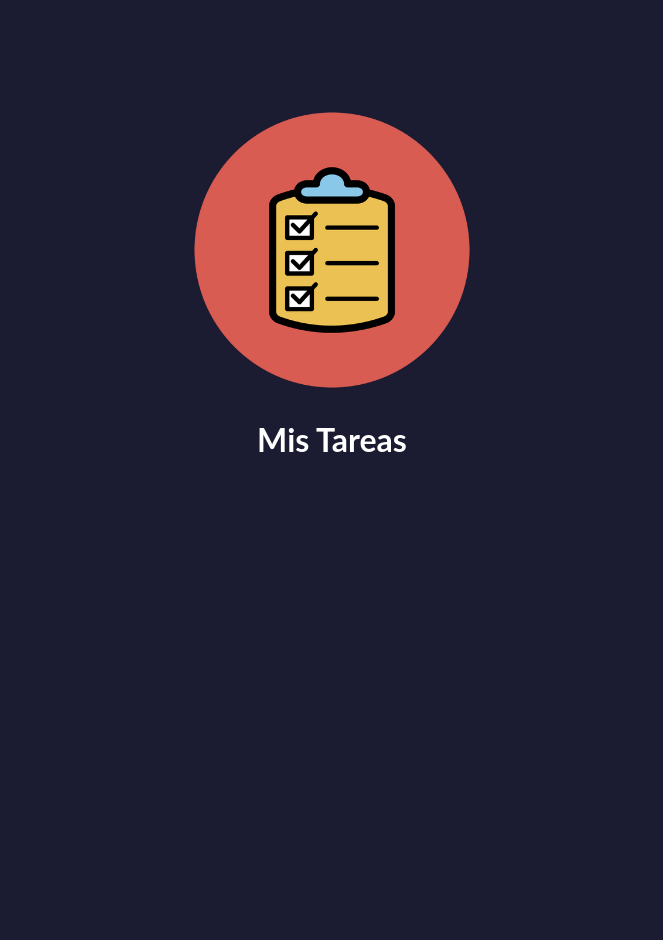
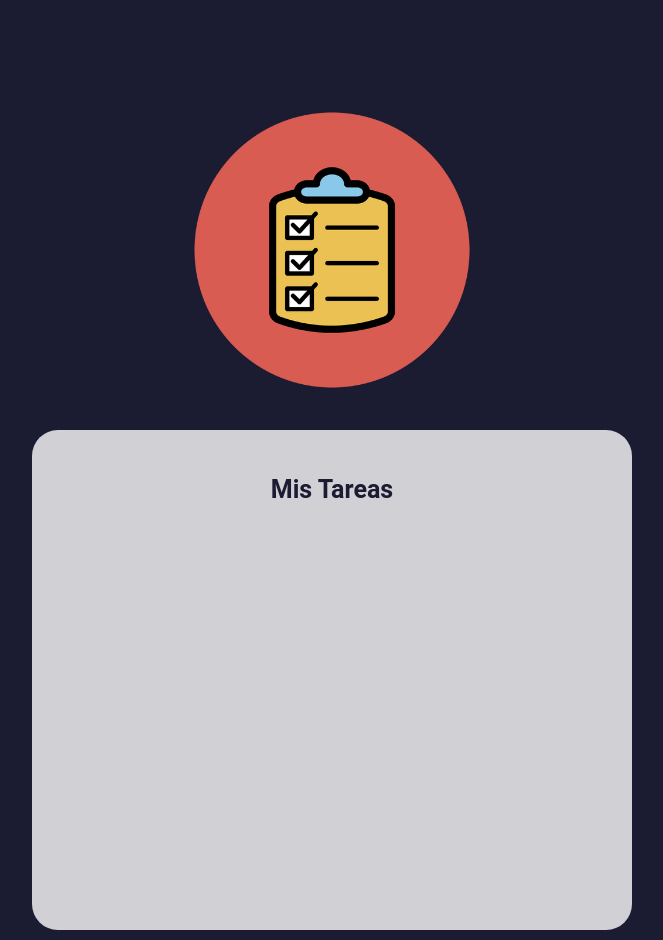
Before and after one commit to JaimeRomeroH/lista-de-tareas, a React (Create React App) app: page / in a window 1280 px wide. Shown: the whole page, without its empty margins (308-971 px from the left). Before the commit the page ends 800 px from the top, so only its background shows below. Built offline with nearby package versions, Linux system fonts and the light colour scheme.

Commit message:
Se agregaron estilos al contenedor de la lista y al titulo principal

```diff
--- a/src/App.css
+++ b/src/App.css
@@ -10,6 +10,14 @@ body{
   background-color: #1b1b32;
   font-family: Lato, sans-serif;
   margin-top: 40px;
+}
+
+h1{
+  color: #1b1b32;
+  font-size: 25px;
+  font-family: Roboto, sans-serif;
+  text-align: center;
+  margin: 20px 0;
 }
 
 .aplicacion-tareas{
@@ -31,3 +39,13 @@ body{
   width: 300px;
   height: 300px;
 }
+
+.tareas-lista-principal{
+  width: 600px;
+  min-height: 500px;
+  background-color: #d0d0d5;
+  padding: 25px;
+  margin: 10px;
+  justify-content: center;
+  border-radius: 26px;
+}
```
